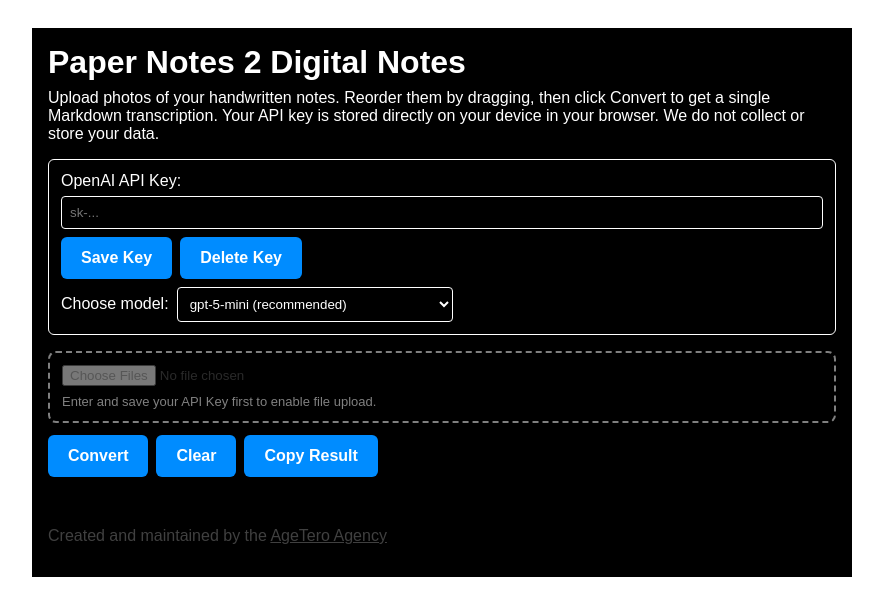
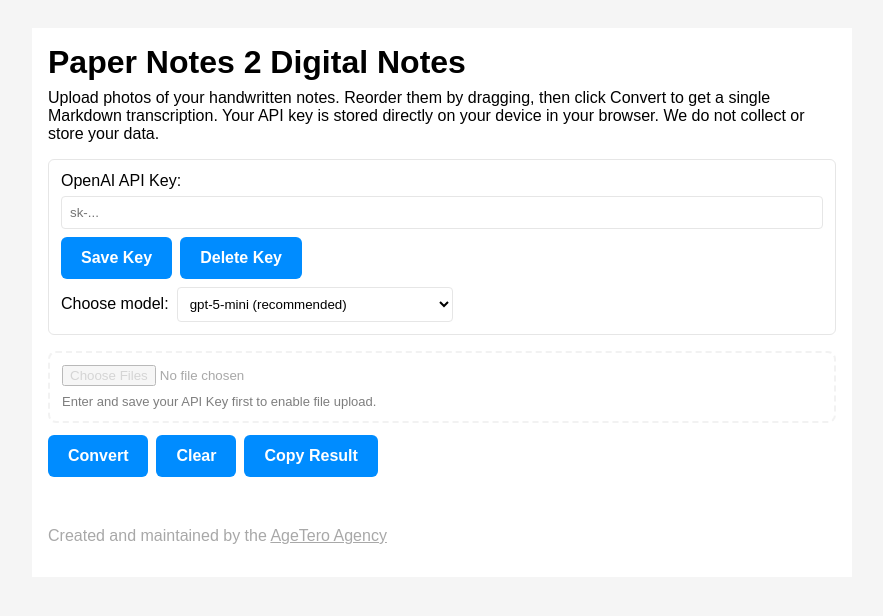
Before and after one commit to shandrodan/notes2digital, a Next.js app: page / in a window 1280 px wide. Shown: the top 616 px of the page, without its empty margins (198-1081 px from the left). Built offline with nearby package versions, Linux system fonts and the light colour scheme.

Commit message:
Full light theme

```diff
--- a/src/app/globals.css
+++ b/src/app/globals.css
@@ -23,6 +23,10 @@ body {
   -webkit-font-smoothing: antialiased;
   -moz-osx-font-smoothing: grayscale;
 }
+body {
+  background-color: #f5f5f5; /* Change this to any color or even use background-image */
+}
+
 
 * {
   box-sizing: border-box;
--- a/src/app/layout.js
+++ b/src/app/layout.js
@@ -1,3 +1,10 @@
+import { Montserrat } from "next/font/google";
+
+const montserrat = Montserrat({
+  subsets: ["latin"],
+  weight: ["400", "500", "700"], // pick weights you need
+});
+
 import { Geist, Geist_Mono } from "next/font/google";
 import "./globals.css";
 
@@ -18,10 +25,8 @@ export const metadata = {
 
 export default function RootLayout({ children }) {
   return (
-    <html lang="en">
-      <body className={`${geistSans.variable} ${geistMono.variable}`}>
-        {children}
-      </body>
+    <html lang="en" className={montserrat.className}>
+      <body>{children}</body>
     </html>
   );
 }
--- a/src/app/page.js
+++ b/src/app/page.js
@@ -113,7 +113,7 @@ useEffect(() => {
   };
 
   return (
-    <main style={{ maxWidth: 820, margin: "28px auto", padding: 16, background: "#000", color: "#fff" }}>
+    <main style={{ maxWidth: 820, margin: "28px auto", padding: 16, background: "#fff", color: "#000" }}>
       <h1 style={{ marginBottom: 8 }}>Paper Notes 2 Digital Notes</h1>
       <p style={{ marginTop: 0, marginBottom: 16 }}>
         Upload photos of your handwritten notes. Reorder them by dragging, then click Convert to get a
@@ -121,7 +121,7 @@ useEffect(() => {
       </p>
 
       {/* API Key Section */}
-      <div style={{ marginBottom: 16, padding: 12, border: "1px solid #fff", borderRadius: 6 }}>
+      <div style={{ marginBottom: 16, padding: 12, border: "1px solid #e6e6e6", borderRadius: 6 }}>
         <label htmlFor="apiKeyInput" style={{ display: "block", marginBottom: 6 }}>OpenAI API Key:</label>
         <input
           type="password"
@@ -129,7 +129,7 @@ useEffect(() => {
           value={apiKey}
           onChange={(e) => setApiKey(e.target.value)}
           placeholder="sk-..."
-          style={{ width: "100%", marginBottom: 8, padding: 8, background: "#000", color: "#fff", border: "1px solid #fff", borderRadius: 4 }}
+          style={{ width: "100%", marginBottom: 8, padding: 8, background: "#fff", color: "#000", border: "1px solid #e6e6e6", borderRadius: 4 }}
         />
         <div style={{ display: "flex", gap: 8, marginBottom: 8 }}>
           <button type="button" style={buttonStyle} onClick={handleSaveKey}>Save Key</button>
@@ -143,7 +143,7 @@ useEffect(() => {
             id="modelSelect"
             value={selectedModel}
             onChange={(e) => setSelectedModel(e.target.value)}
-            style={{ padding: 8, background: "#000", color: "#fff", border: "1px solid #fff", borderRadius: 4 }}
+            style={{ padding: 8, background: "#fff", color: "#000", border: "1px solid #e6e6e6", borderRadius: 4 }}
           >
             <option value="gpt-5-mini">gpt-5-mini (recommended)</option>
             <option value="gpt-4o-mini">gpt-4o-mini (middle model)</option>
@@ -158,13 +158,13 @@ useEffect(() => {
         onDrop={handleDrop}
         onDragOver={handleDragOver}
         style={{
-          border: "2px dashed #fff",
+          border: "2px dashed #e6e6e6",
           padding: 12,
           borderRadius: 8,
           marginBottom: 12,
           opacity: savedApiKey ? 1 : 0.5,
           pointerEvents: savedApiKey ? "auto" : "none",
-          background: "#000",
+          background: "#fff",
         }}
       >
         <input
@@ -196,16 +196,16 @@ useEffect(() => {
                 alignItems: "center",
                 gap: 12,
                 padding: 8,
-                border: "1px solid #fff",
+                border: "1px solid #e6e6e6",
                 borderRadius: 6,
-                background: "#000",
+                background: "#fff",
               }}
             >
               {f.previewUrl ? (
                 <img
                   src={f.previewUrl}
                   alt={f.file.name}
-                  style={{ width: 86, height: 64, objectFit: "cover", border: "1px solid #fff" }}
+                  style={{ width: 86, height: 64, objectFit: "cover", border: "1px solid #e6e6e6" }}
                 />
               ) : (
                 <div
@@ -214,9 +214,9 @@ useEffect(() => {
                     height: 64,
                     display: "grid",
                     placeItems: "center",
-                    background: "#000",
-                    color: "#fff",
-                    border: "1px solid #fff",
+                    background: "#fff",
+                    color: "#000",
+                    border: "1px solid #e6e6e6",
                   }}
                 >
                   <span style={{ fontSize: 12 }}>{f.file.name}</span>
@@ -253,13 +253,13 @@ useEffect(() => {
             value={result}
             readOnly
             rows={18}
-            style={{ width: "100%", fontFamily: "ui-monospace, Menlo, monospace", background: "#000", color: "#fff", border: "1px solid #fff", borderRadius: 4 }}
+            style={{ width: "100%", fontFamily: "ui-monospace, Menlo, monospace", background: "#fff", color: "#000", border: "1px solid #000", borderRadius: 4 }}
           />
         </>
       )}
       <br></br>
-      <p style={{ marginTop: 32, marginBottom: 16, color: "#404040" }}>
-  Created and maintained by the <a href="https://agetero.com" target="_blank" rel="noopener noreferrer" style={{ color: "#404040", textDecoration: "underline" }}>AgeTero Agency</a>
+      <p style={{ marginTop: 32, marginBottom: 16, color: "#a8a8a8" }}>
+  Created and maintained by the <a href="https://agetero.com" target="_blank" rel="noopener noreferrer" style={{ color: "#a8a8a8", textDecoration: "underline" }}>AgeTero Agency</a>
       </p>
     </main>
   );
```
